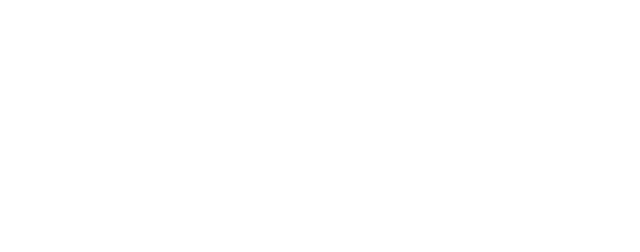
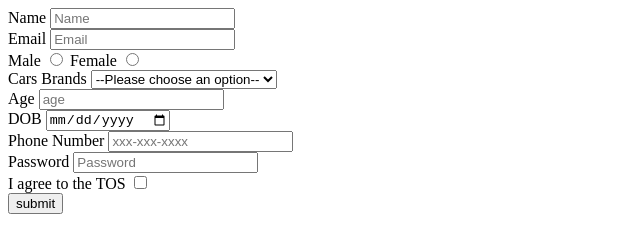
Before and after one commit to acciojob/signup-form-car-Sridhanam, a website: page main.html in a window 1280 px wide. Shown: the whole page, without its empty margins (0-640 px from the left). Drawn offline with Linux system fonts and the light colour scheme.

Commit message:
created a submission

```diff
--- a/main.html
+++ b/main.html
@@ -8,6 +8,37 @@
 
 <body>
 	<!-- the entire body must be written by student -->
+	<div>
+		<form method="post">
+			<label for="name">Name</label>
+			<input id="name" type="text" placeholder="Name" required><br>
+			<label for="email">Email</label>
+			<input id="email" type="email" placeholder="Email" required><br>
+			<label for="male">Male</label>
+			<input id="male" type="radio" name="gender">
+			<label for="female">Female</label>
+			<input id="female" type="radio" name="gender"><br>
+			<label for="cars">Cars Brands</label>
+			<select id="cars">
+				<option value="" disabled selected>--Please choose an option--</option>
+				<option value="TATA">TATA</option>
+				<option value="HYUNDAI">HYUNDAI</option>
+				<option value="HONDA">HONDA</option>
+				<option value="SKODA">SKODA</option>
+			</select><br>
+			<label for="age">Age</label>
+			<input id="age" type="number" placeholder="age" required><br>
+			<label for="dob">DOB</label>
+			<input id="dob" type="date" required><br>
+			<label for="tel">Phone Number</label>
+			<input id="tel" type="tel" placeholder="xxx-xxx-xxxx" required><br>
+			<label for="password">Password</label>
+			<input id="password" type="password" placeholder="Password" required><br>
+			<label for="tos">I agree to the TOS</label>
+			<input id="tos" type="checkbox" required><br>
+			<button type="submit">submit</button>
+		</form>
+	</div>
     <script type="text/javascript" src="./script.js">
 </script>
 
```
